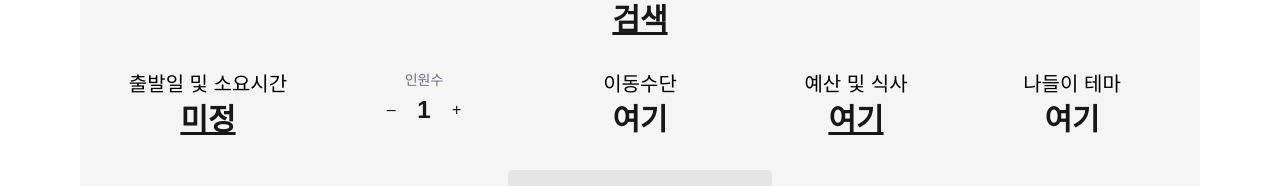
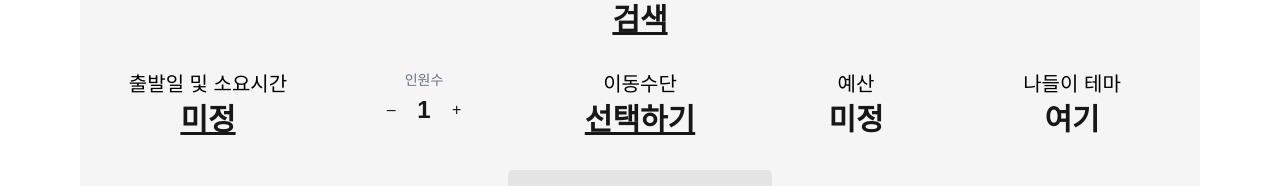
Before and after one commit to Club-PARD/6th_MASIL_FE, a Next.js app: page /main in a window 1280 px wide. Shown: the part 342-528 px from the top of the page. Built offline with nearby package versions, Linux system fonts and the light colour scheme.

Commit message:
feat:create move

```diff
--- a/src/components/DateTimeModal.tsx
+++ b/src/components/DateTimeModal.tsx
@@ -82,7 +82,7 @@ export default function DateTimeModal({ onClose }: Props) {
   return (
     <div className="fixed inset-0 z-[100] bg-black/50 flex items-center justify-center" onClick={onClose}>
       <div
-        className="bg-white w-full max-w-[560px] rounded-2xl p-4 shadow-2xl max-h-[88vh] overflow-auto"
+        className="bg-white w-full max-w-[640px] rounded-2xl p-4 shadow-2xl max-h-[520px] overflow-auto"
         onClick={(e) => e.stopPropagation()}
       >
         {/* 상단 */}
@@ -211,7 +211,6 @@ export default function DateTimeModal({ onClose }: Props) {
         {/* 도착 시간대 (출발 선택 전 비활성화, 출발보다 큰 값만 허용) */}
         <div className="text-center text-xs text-gray-600 mb-2">
           도착 시간대 선택
-          {!startTime && <span className="text-red-500 ml-1">(먼저 출발 시간을 선택하세요)</span>}
         </div>
 
         <div className="flex items-center gap-2 mb-4">
@@ -272,6 +271,7 @@ export default function DateTimeModal({ onClose }: Props) {
 
         {/* 가이드 유형 */}
         <div className="grid grid-cols-2 gap-2 mb-3">
+          <div className="w-[560px] justify-start text-아웃라인-차콜 text-base font-normal font-['Pretendard']">편도 가이드는 가는 길만, 왕복 가이드는 가는 길·오는 길 모두 포함하여 안내합니다.</div><br></br>
           <button
             onClick={() => setGuideType("편도 가이드")}
             className={[
--- /dev/null
+++ b/src/components/MoveModal.tsx
@@ -0,0 +1,92 @@
+"use client";
+
+import { useEffect } from "react";
+import { useMoveState } from "@/stores/useTripStore";
+
+type Props = {
+  open: boolean;
+  onClose: () => void;
+};
+
+const OPTIONS: Array<"" | "자차" | "대중교통" | "도보"> = ["자차", "대중교통", "도보"];
+
+export default function MoveModal({ open, onClose }: Props) {
+  const { car, setCar } =  useMoveState();
+
+  useEffect(() => {
+    if (!open) return;
+    const onKey = (e: KeyboardEvent) => { if (e.key === "Escape") onClose(); };
+    document.addEventListener("keydown", onKey);
+    return () => document.removeEventListener("keydown", onKey);
+  }, [open, onClose]);
+
+  if (!open) return null;
+
+  return (
+    <div
+      className="fixed inset-0 z-50 flex items-center justify-center bg-black/40"
+      onClick={onClose}
+      aria-modal="true"
+      role="dialog"
+    >
+      <div
+        className="w-[340px] rounded-2xl bg-white p-4 shadow-xl"
+        onClick={(e) => e.stopPropagation()}
+      >
+        {/* 헤더 */}
+        <div className="flex items-center justify-between">
+          <div className="text-lg font-semibold">이동수단</div>
+          <button
+            aria-label="닫기"
+            className="rounded-full p-1 hover:bg-black/5"
+            onClick={onClose}
+          >
+            ✕
+          </button>
+        </div>
+
+        {/* 안내 배너 */}
+        <div className="mt-3 rounded-xl bg-green-50 py-2 text-center text-xs text-green-700">
+          나들이 갈 때 이용할 이동수단을 선택해 주세요
+        </div>
+
+        {/* 옵션 그리드 */}
+        <div className="mt-4 grid grid-cols-3 gap-3">
+          {OPTIONS.map((opt) => {
+            const selected = car === opt;
+            return (
+              <button
+                key={opt}
+                onClick={() => setCar(opt)}
+                className={[
+                  "h-24 rounded-xl border text-sm font-medium transition",
+                  selected
+                    ? "border-green-600 bg-green-100"
+                    : "border-black/10 hover:bg-black/5",
+                ].join(" ")}
+              >
+                <div className="mt-6">{opt}</div>
+              </button>
+            );
+          })}
+        </div>
+
+        {/* 하단 버튼 */}
+        <div className="mt-5 flex justify-end gap-2">
+          <button
+            className="rounded-lg border border-black/10 px-4 py-2 text-sm hover:bg-black/5"
+            onClick={() => { setCar(""); onClose(); }}
+          >
+            초기화
+          </button>
+          <button
+            className="rounded-lg bg-black px-4 py-2 text-sm text-white hover:opacity-90"
+            onClick={onClose}
+          >
+            확인
+          </button>
+        </div>
+      </div>
+    </div>
+  );
+}
--- a/src/pages/main.tsx
+++ b/src/pages/main.tsx
@@ -3,7 +3,6 @@
 
 import { useState } from "react";
 import Script from "next/script";
-import Link from "next/link";
 
 // ✅ Swiper 컴포넌트/모듈 임포트
 import { Swiper, SwiperSlide } from "swiper/react";
@@ -15,10 +14,11 @@ import "swiper/css/navigation";
 import "swiper/css/pagination";
 
 //전역 변수
-import { useTripStore } from "@/stores/useTripStore";
+import { useTripStore,useMoveState } from "@/stores/useTripStore";
 
 //모달 불러오기
 import DateTimeModal from "@/components/DateTimeModal";
+import MoveModal from "@/components/MoveModal";
 
 //hook
 export default function TripFilter() {
@@ -26,10 +26,11 @@ export default function TripFilter() {
   const [people, setPeople] = useState(1);
 
   //zustand
-  const { date, startTime, endTime, guideType } = useTripStore();
-
+  const { date, startTime, endTime, guideType, } = useTripStore();
+  const {car} = useMoveState();
  //모달 관리
-   const [isModalOpen, setIsModalOpen] = useState(false);
+  const [isModalOpen, setIsModalOpen] = useState(false); //1번모달
+  const [isMoveOpen, setIsMoveOpen] = useState<boolean>(false); //이동모달
 
 
 
@@ -172,26 +173,36 @@ export default function TripFilter() {
             </div>
 
             {/* 이동수단 */}
+          <div className="cursor-pointer select-none">
+            <div className="text-black text-xl">이동수단</div>
+            <div
+              className="mt-1 text-3xl font-semibold underline"
+              onClick={() => setIsMoveOpen(true)} // ✅ 이동수단 모달 열기
+              role="button"
+              tabIndex={0}
+              onKeyDown={(e) =>
+                (e.key === "Enter" || e.key === " ") && setIsMoveOpen(true)
+              }
+            >
+              <div>
+                {car || "선택하기"}
+              </div>
+            </div>
+          </div>
+
+          {/* 이동수단 모달 */}
+          {isMoveOpen && <MoveModal open={isMoveOpen} onClose={() => setIsMoveOpen(false)} />}
+
+          {/* 예산 */}
             <div
               className="cursor-pointer select-none"
-              onClick={() => console.log("이동수단 모달 오픈")}
             >
-              <div className="text-black text-xl">이동수단</div>
+              <div className="text-black text-xl">예산</div>
               <div className="mt-1 text-3xl font-semibold">
-                여기
+                미정
               </div>
             </div>
 
-            {/* 예산 및 식사 */}
-            <div
-              className="cursor-pointer select-none"
-              onClick={() => console.log("예산 모달 오픈")}
-            >
-              <div className="text-black text-xl">예산 및 식사</div>
-              <div className="mt-1 text-3xl font-semibold underline">
-                여기
-              </div>
-            </div>
 
             {/* 나들이 테마 */}
             <div
--- a/src/stores/useTripStore.ts
+++ b/src/stores/useTripStore.ts
@@ -1,5 +1,7 @@
 import { create } from "zustand";
 
+
+//출발일 및 소요시간
 type TripState = {
   // 날짜/시간
   date: string;             // 2025-08-15
@@ -26,3 +28,16 @@ export const useTripStore = create<TripState>((set) => ({
   setEndTime: (v) => set({ endTime: v }),
   setGuideType: (v) => set({ guideType: v }),
 }));
+
+
+//2번 이동수단
+type MoveState = {
+  car: string;
+  setCar: (v:string) => void;
+}
+
+export const useMoveState = create<MoveState>((set)=> ({
+  car: "",
+
+  setCar: (v) => set({car:v}),
+}));
```
Also changed, not shown: src/components/move.tsx (deleted).
